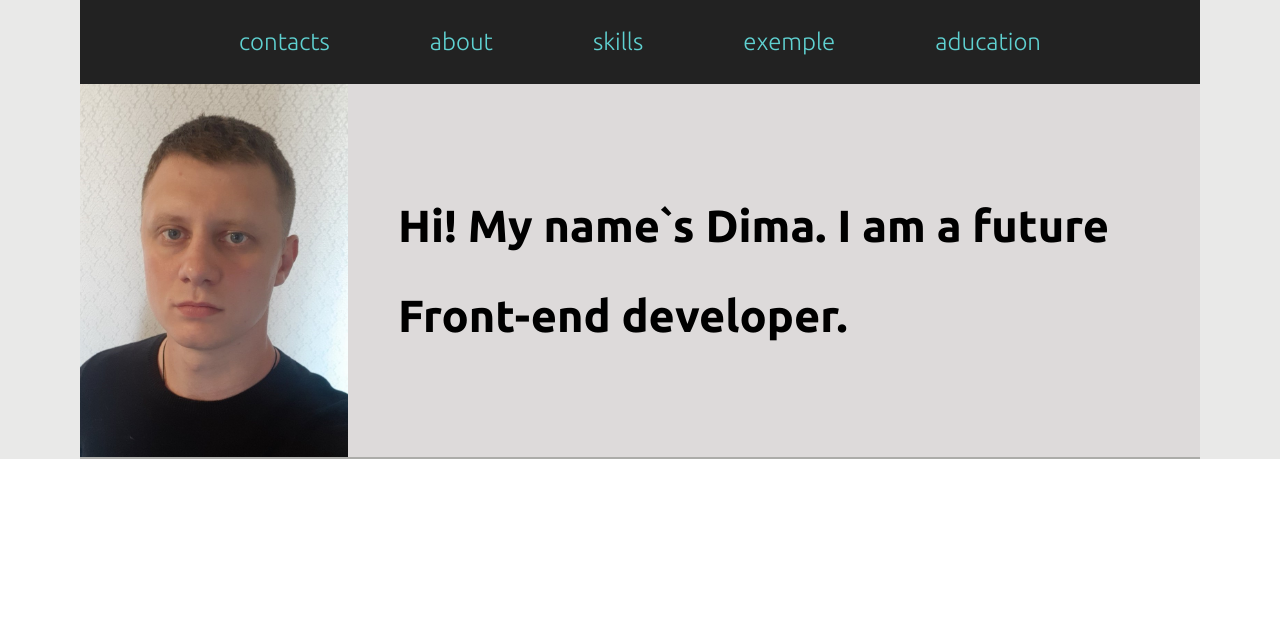
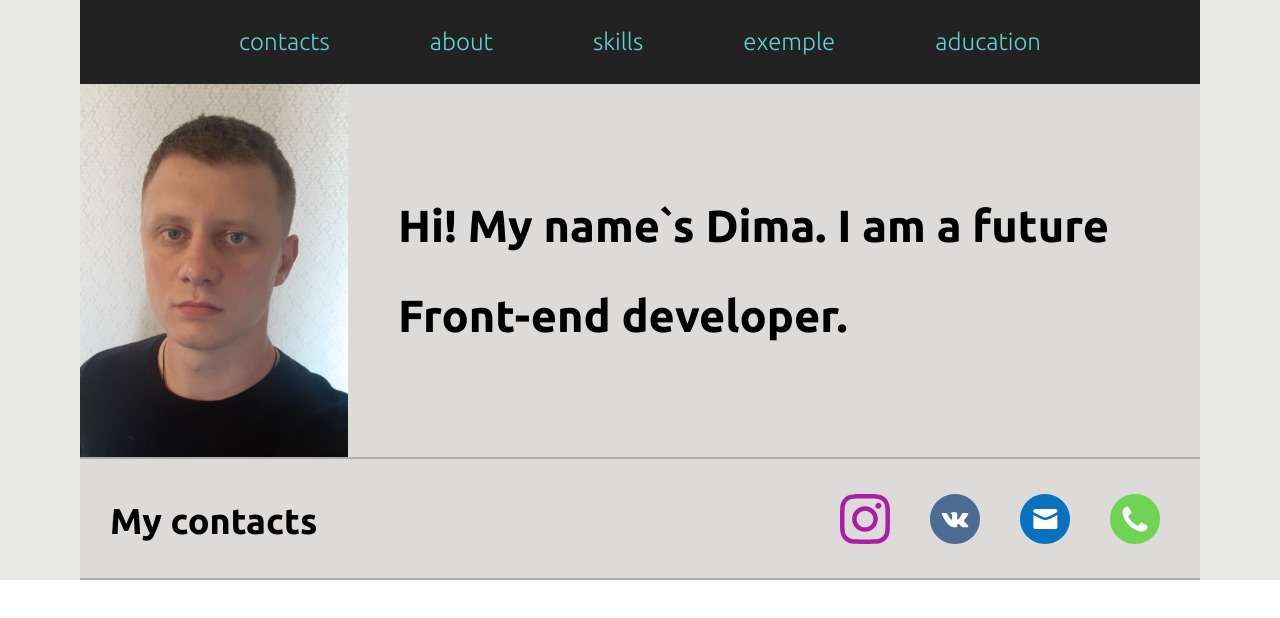
Before and after one commit to DimaTeniuta/rsschool-cv-stage0, a plain HTML site: page index.html in a window 1280 px wide. Drawn offline with Linux system fonts and the light colour scheme.

Commit message:
feat: add contacts section and style for it

```diff
--- a/index.html
+++ b/index.html
@@ -57,6 +57,43 @@
         </section>
         <div class="line"></div>
 
+        <section id="contacts">
+          <div class="social-wrap">
+            <div class="social">
+              <h2>My contacts</h2>
+              <ul class="social-list">
+                <li>
+                  <a
+                    class="socials"
+                    href="https://www.instagram.com/dmitriy_teniyta/?hl=ru"
+                    target="_blank"
+                    ><img src="./assets/svg/Instagram.svg" alt="img" width="50"
+                  /></a>
+                </li>
+                <li>
+                  <a
+                    class="socials"
+                    href="https://vk.com/dimateniyta"
+                    target="_blank"
+                    ><img src="./assets/svg/vk.svg" alt="vk" width="50"
+                  /></a>
+                </li>
+                <li>
+                  <a class="socials" href="mailto:DTeniuta@gmail.com"
+                    ><img src="./assets/svg/Mail.svg" alt="email" width="50"
+                  /></a>
+                </li>
+                <li>
+                  <a class="socials" href="tel:+375(44)-791-14-20"
+                    ><img src="./assets/svg/Phone.svg" alt="tel" width="50"
+                  /></a>
+                </li>
+              </ul>
+            </div>
+          </div>
+        </section>
+        <div class="line"></div>
+
     </div>
   </main>
 </body>
--- a/style.css
+++ b/style.css
@@ -94,3 +94,49 @@ body {
 .line {
   border: 1px solid #acaca9;
 }
+
+#contacts:before {
+	display: block;
+	content: "";
+	height: 60px;
+	margin: -55px 0 0 0;
+}
+
+.social {
+  display: flex;
+  justify-content: space-between;
+  align-items: center;
+  font-size: 24px;
+  font-weight: bold;
+  margin: 30px 0 30px 0;
+  padding: 0 0 0 30px;
+}
+
+
+.social-list {
+  display: flex;
+}
+
+.socials {
+  padding: 0 40px 0 0;
+}
+
+@keyframes icons-live {
+  0%,
+  50%,
+  100% {
+    transform: rotate(0deg);
+  }
+  10%,
+  30% {
+    transform: rotate(-10deg);
+  }
+  20%,
+  40% {
+    transform: rotate(10deg);
+  }
+}
+
+.socials :hover {
+  animation: icons-live 1s ease-in-out;
+}
```
